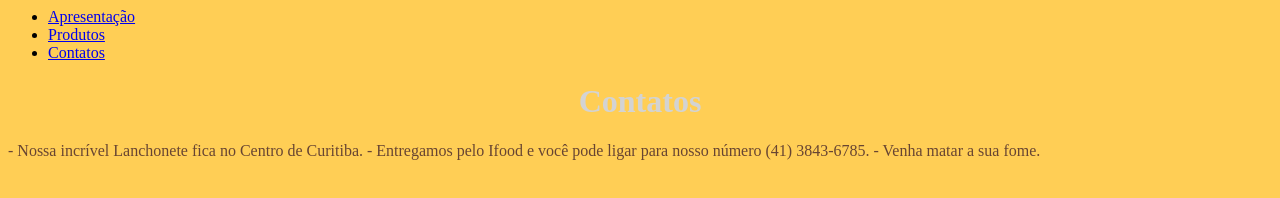
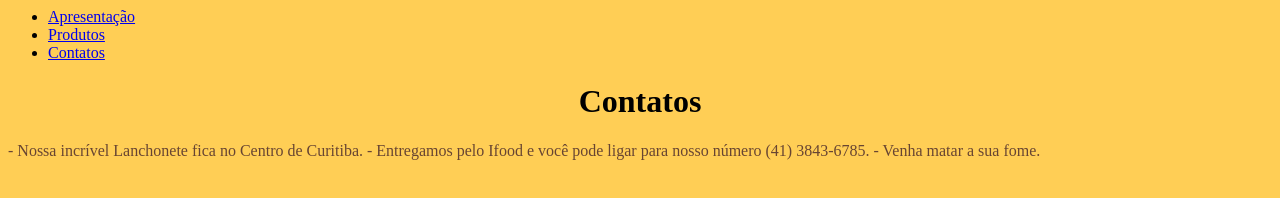
Before and after one commit to BiaAlvesLe/trabalho, a plain HTML site: page contatos.html in a window 1280 px wide. Shown: the part 382-580 px from the top of the page. Drawn offline with Linux system fonts and the light colour scheme.

Commit message:
Update style.css

```diff
--- a/style.css
+++ b/style.css
@@ -34,7 +34,7 @@ p {
 }
 
 h1 {
-    color: #D3D3D3;
+    color: black;
     text-align: center;
 }
 h2 {
```
